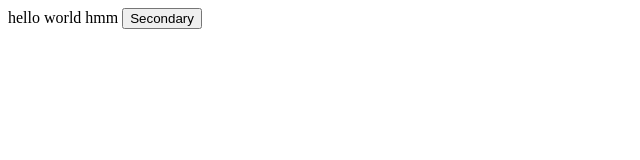
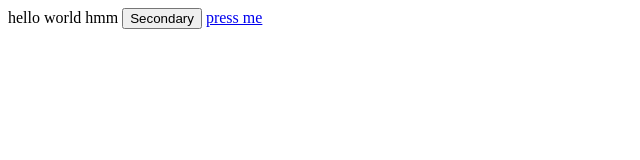
Before and after one commit to SamuelDBines/samuelDBines.github.io, a plain HTML site: page index.html in a window 1280 px wide. Shown: the full height of the page, 0-640 px from the left. Drawn offline with Linux system fonts and the light colour scheme.

Commit message:
Update index.html

```diff
--- a/index.html
+++ b/index.html
@@ -2,4 +2,5 @@
 hmm
 <body>
   <button type="button" class="btn btn-secondary">Secondary</button>
+  <a href='/test'>press me</a>
 </body>
```
